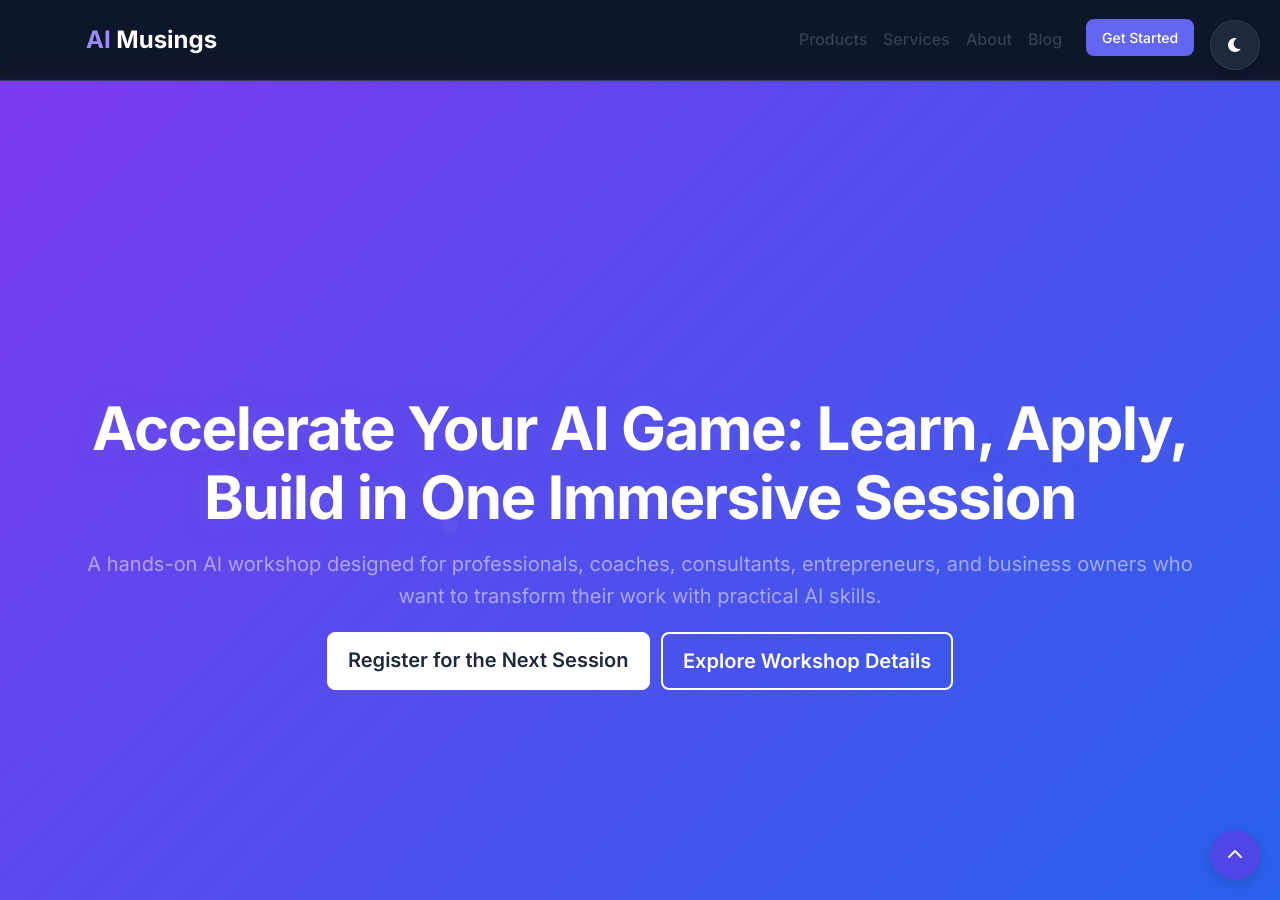
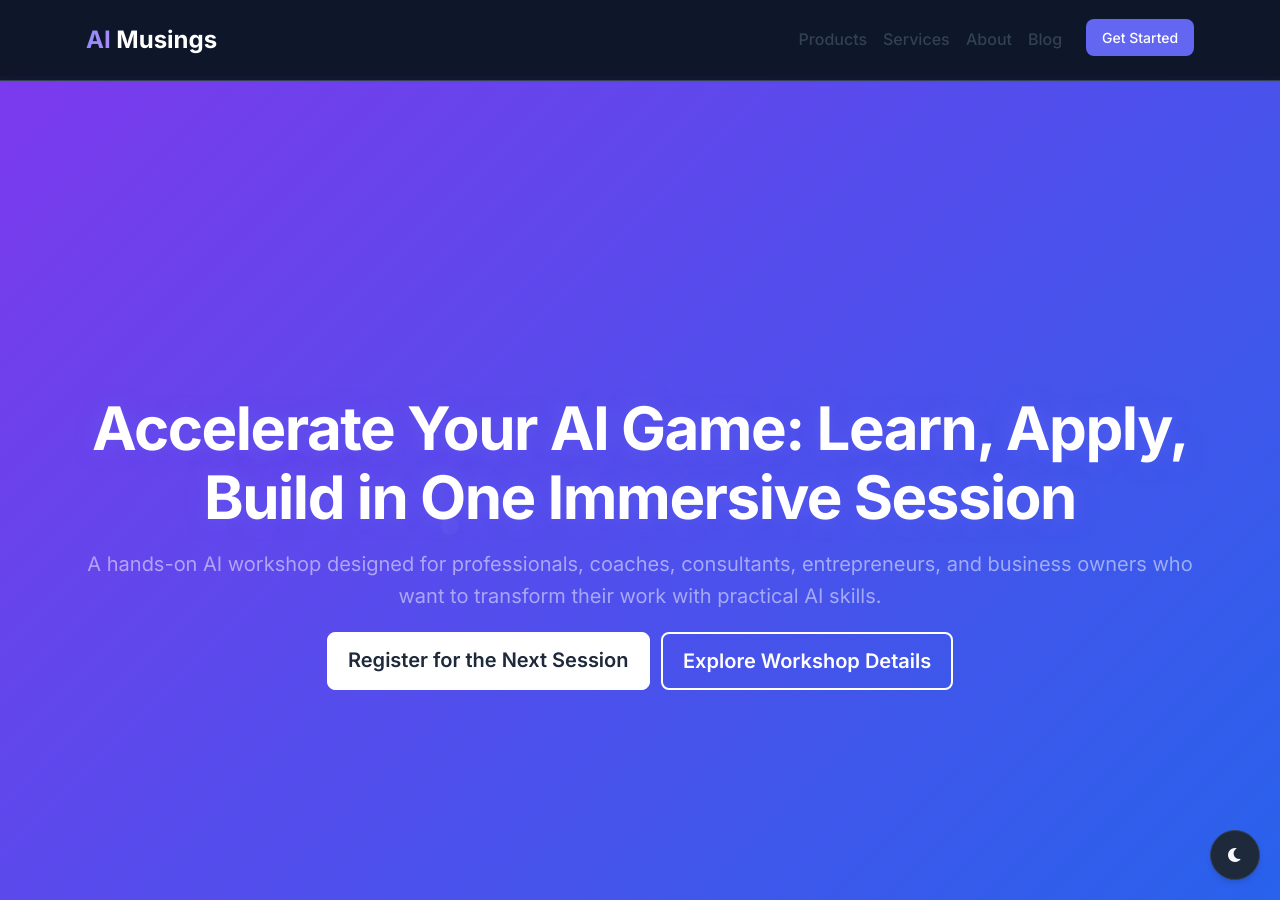
Before and after one commit to pulsarventures/aimusings.site, a Jekyll site: the page built from index.html, in a window 1280 px wide and 900 px high. Built offline with Jekyll 4.4.1, drawn with Linux system fonts in a browser that asks for light colours; the list of posts is cut into pages by our own code.

Commit message:
revert many changes

```diff
--- a/_includes/footer.html
+++ b/_includes/footer.html
@@ -1,9 +1,7 @@
 <footer class="section-dark text-light py-5 mt-5">
     <div class="container">
-        <!-- Main footer content in horizontal layout -->
-        <div class="row g-4">
-            <!-- Company Info -->
-            <div class="col-lg-3 col-md-6" data-animate="fadeUp">
+        <div class="row">
+            <div class="col-lg-4 mb-4" data-animate="fadeUp">
                 <h5 class="mb-3"><span class="text-gradient-primary">AI</span> Musings</h5>
                 <p class="text-light">
                     Accelerate Your AI Game. Hands-on AI workshops designed for professionals, coaches, consultants, entrepreneurs, and business owners who want to transform their work with practical AI skills.
@@ -17,8 +15,7 @@
                 </div>
             </div>
 
-            <!-- Workshops Section -->
-            <div class="col-lg-2 col-md-6" data-animate="fadeUp" data-delay="100">
+            <div class="col-lg-2 mb-4" data-animate="fadeUp" data-delay="100">
                 <h6 class="mb-3">Workshops</h6>
                 <ul class="list-unstyled">
                     <li><a href="#about" class="text-light text-decoration-none">AI Fundamentals</a></li>
@@ -28,8 +25,7 @@
                 </ul>
             </div>
 
-            <!-- Services Section -->
-            <div class="col-lg-2 col-md-6" data-animate="fadeUp" data-delay="200">
+            <div class="col-lg-2 mb-4" data-animate="fadeUp" data-delay="200">
                 <h6 class="mb-3">Services</h6>
                 <ul class="list-unstyled">
                     <li><a href="{{ '/services#workshops' | relative_url }}" class="text-light text-decoration-none">AI Workshops</a></li>
@@ -39,8 +35,7 @@
                 </ul>
             </div>
 
-            <!-- Company Section -->
-            <div class="col-lg-2 col-md-6" data-animate="fadeUp" data-delay="300">
+            <div class="col-lg-2 mb-4" data-animate="fadeUp" data-delay="300">
                 <h6 class="mb-3">Company</h6>
                 <ul class="list-unstyled">
                     <li><a href="{{ '/about' | relative_url }}" class="text-light text-decoration-none">About</a></li>
@@ -50,8 +45,7 @@
                 </ul>
             </div>
 
-            <!-- Connect Section -->
-            <div class="col-lg-3 col-md-6" data-animate="fadeUp" data-delay="400">
+            <div class="col-lg-2 mb-4" data-animate="fadeUp" data-delay="400">
                 <h6 class="mb-3">Connect</h6>
                 <ul class="list-unstyled">
                     <li><a href="{{ '/contact' | relative_url }}" class="text-light text-decoration-none">Contact</a></li>
@@ -68,10 +62,10 @@
                 <p class="text-light mb-0">&copy; {{ 'now' | date: "%Y" }} AI Musings. All rights reserved.</p>
             </div>
             <div class="col-md-6 text-md-end">
-                <div class="d-flex justify-content-md-end gap-3">
-                    <a href="{{ '/privacy' | relative_url }}" class="text-light text-decoration-none">Privacy Policy</a>
+                <p class="text-light mb-0">
+                    <a href="{{ '/privacy' | relative_url }}" class="text-light text-decoration-none me-3">Privacy Policy</a>
                     <a href="{{ '/terms' | relative_url }}" class="text-light text-decoration-none">Terms of Service</a>
-                </div>
+                </p>
             </div>
         </div>
     </div>
--- a/_sass/_theme.scss
+++ b/_sass/_theme.scss
@@ -1,38 +1,64 @@
-// Theme styles - Simple and working
+// Theme styles and color modes - Updated for AI Workshop Series design
 
-// Dark theme (default)
+// Light theme (default) - Updated for modern dark theme
 :root {
+  // Background colors - Dark theme as default
   --bg-primary: #{$neutral-900};
   --bg-secondary: #{$neutral-800};
   --bg-tertiary: #{$neutral-700};
   --bg-accent: #{$indigo-600};
+
+  // Text colors
   --text-primary: #{$neutral-50};
   --text-secondary: #{$neutral-300};
   --text-tertiary: #{$neutral-400};
   --text-on-accent: #{$light-color};
+
+  // Border colors
   --border-primary: #{$neutral-700};
   --border-secondary: #{$neutral-600};
+
+  // Shadow colors
   --shadow-color: rgba(0, 0, 0, 0.3);
   --shadow-color-darker: rgba(0, 0, 0, 0.5);
 }
 
-// Light theme
-[data-theme="light"] {
-  --bg-primary: #{$neutral-50};
-  --bg-secondary: #{$neutral-100};
-  --bg-tertiary: #{$neutral-200};
+// Dark theme (keeping for consistency)
+[data-theme="dark"] {
+  // Background colors
+  --bg-primary: #{$neutral-900};
+  --bg-secondary: #{$neutral-800};
+  --bg-tertiary: #{$neutral-700};
   --bg-accent: #{$indigo-600};
-  --text-primary: #{$neutral-900};
-  --text-secondary: #{$neutral-700};
-  --text-tertiary: #{$neutral-500};
+
+  // Text colors
+  --text-primary: #{$neutral-50};
+  --text-secondary: #{$neutral-300};
+  --text-tertiary: #{$neutral-400};
   --text-on-accent: #{$light-color};
-  --border-primary: #{$neutral-300};
-  --border-secondary: #{$neutral-400};
-  --shadow-color: rgba(0, 0, 0, 0.1);
-  --shadow-color-darker: rgba(0, 0, 0, 0.2);
+
+  // Border colors
+  --border-primary: #{$neutral-700};
+  --border-secondary: #{$neutral-600};
+
+  // Shadow colors
+  --shadow-color: rgba(0, 0, 0, 0.3);
+  --shadow-color-darker: rgba(0, 0, 0, 0.5);
 }
 
-// Navbar
+// Component overrides for dark theme
+.card {
+  background-color: var(--bg-secondary);
+  border-color: var(--border-primary);
+  color: var(--text-primary);
+}
+
+.btn-light {
+  background-color: var(--bg-tertiary);
+  border-color: var(--border-primary);
+  color: var(--text-primary);
+}
+
 .navbar {
   background-color: rgba(15, 23, 42, 0.95) !important;
   backdrop-filter: blur(10px);
@@ -64,10 +90,10 @@
   }
 }
 
-// Theme toggle
+// Theme toggle functionality
 .theme-toggle {
   position: fixed;
-  top: 20px;
+  bottom: 20px;
   right: 20px;
   background-color: var(--bg-secondary);
   color: var(--text-primary);
@@ -89,14 +115,14 @@
   }
 }
 
-// Body theme
+// Theme transition
 body {
   transition: background-color $duration-500 ease, color $duration-500 ease;
   background-color: var(--bg-primary);
   color: var(--text-primary);
 }
 
-// Gradients
+// Brand colors and gradients - Updated for AI Workshop Series
 .bg-gradient-primary {
   background: linear-gradient(135deg, #{$indigo-600} 0%, #{$purple-600} 100%);
 }
@@ -123,7 +149,7 @@
   -webkit-text-fill-color: transparent;
 }
 
-// Section themes
+// Section themes - Updated for AI Workshop Series
 .section-light {
   background-color: var(--bg-secondary);
   color: var(--text-primary);
@@ -144,7 +170,7 @@
   color: var(--text-on-accent);
 }
 
-// Utility classes
+// Additional utility classes for AI Workshop Series design
 .glass-effect {
   background: rgba(255, 255, 255, 0.1);
   backdrop-filter: blur(10px);
@@ -163,20 +189,3 @@
     box-shadow: 0 20px 40px rgba(0, 0, 0, 0.3);
   }
 }
-
-// Back to top button
-#back-to-top {
-  background-color: var(--bg-accent) !important;
-  color: var(--text-on-accent) !important;
-  border: none !important;
-
-  &:hover {
-    background-color: var(--bg-accent) !important;
-    transform: translateY(-2px);
-    box-shadow: 0 6px 20px rgba(0,0,0,0.2);
-  }
-
-  i {
-    color: inherit !important;
-  }
-}
--- a/assets/js/main.js
+++ b/assets/js/main.js
@@ -506,29 +506,20 @@
 // Back to top button
 function initBackToTop() {
     const backToTopBtn = document.createElement('button');
-    backToTopBtn.innerHTML = '<i class="fas fa-chevron-up"></i>';
-    backToTopBtn.className = 'btn btn-primary position-fixed d-flex align-items-center justify-content-center';
-    backToTopBtn.style.cssText = 'bottom: 20px; right: 20px; z-index: 1000; display: none; width: 50px; height: 50px; border-radius: 50%; box-shadow: 0 4px 12px rgba(0,0,0,0.15);';
+    backToTopBtn.innerHTML = '<i class="fas fa-arrow-up"></i>';
+    backToTopBtn.className = 'btn btn-primary position-fixed';
+    backToTopBtn.style.cssText = 'bottom: 20px; right: 20px; z-index: 1000; display: none; width: 50px; height: 50px; border-radius: 50%;';
     backToTopBtn.id = 'back-to-top';
 
     document.body.appendChild(backToTopBtn);
 
-    // Function to check scroll position
-    function checkScrollPosition() {
+    window.addEventListener('scroll', debounce(() => {
         if (window.scrollY > 300) {
-            backToTopBtn.style.display = 'flex';
+            backToTopBtn.style.display = 'block';
         } else {
             backToTopBtn.style.display = 'none';
         }
-    }
-
-    // Check initial position
-    checkScrollPosition();
-
-    // Add scroll listener
-    window.addEventListener('scroll', () => {
-        checkScrollPosition();
-    });
+    }, 100));
 
     backToTopBtn.addEventListener('click', () => {
         window.scrollTo({
@@ -548,14 +539,14 @@
     themeToggleBtn.className = 'theme-toggle';
     themeToggleBtn.innerHTML = '<i class="fas fa-moon"></i>';
     themeToggleBtn.ariaLabel = 'Toggle dark mode';
-    themeToggleBtn.title = 'Toggle theme (Light/Dark)';
     document.body.appendChild(themeToggleBtn);
 
-    // Check for saved theme preference
+    // Check for saved theme preference or respect OS preference
+    const prefersDarkTheme = window.matchMedia && window.matchMedia('(prefers-color-scheme: dark)').matches;
     const savedTheme = localStorage.getItem('theme');
 
     // Apply theme based on preference
-    if (savedTheme === 'dark') {
+    if (savedTheme === 'dark' || (!savedTheme && prefersDarkTheme)) {
         document.documentElement.setAttribute('data-theme', 'dark');
         themeToggleBtn.innerHTML = '<i class="fas fa-sun"></i>';
     }
@@ -573,10 +564,48 @@
             localStorage.setItem('theme', 'dark');
             themeToggleBtn.innerHTML = '<i class="fas fa-sun"></i>';
         }
+
+        // Animation effect for theme change
+        const ripple = document.createElement('div');
+        ripple.className = 'theme-toggle-ripple';
+        document.body.appendChild(ripple);
+
+        // Animate ripple
+        setTimeout(() => {
+            ripple.style.transform = 'scale(150)';
+            ripple.style.opacity = '0';
+
+            // Remove ripple
+            setTimeout(() => {
+                document.body.removeChild(ripple);
+            }, 1000);
+        }, 10);
     });
+
+    // Add ripple style
+    const style = document.createElement('style');
+    style.textContent = `
+        .theme-toggle-ripple {
+            position: fixed;
+            top: 0;
+            left: 0;
+            right: 0;
+            bottom: 0;
+            width: 10px;
+            height: 10px;
+            border-radius: 50%;
+            background-color: var(--bg-primary);
+            transform: scale(0);
+            opacity: 0.5;
+            z-index: 9999;
+            pointer-events: none;
+            transition: transform 1s ease, opacity 1s ease;
+        }
+    `;
+    document.head.appendChild(style);
 }
 
-// Page transitions - Improved for smoother navigation
+// Page transitions
 function initPageTransitions() {
     // Only proceed if the browser supports the History API
     if (!window.history || !window.history.pushState) return;
@@ -600,32 +629,89 @@
 
             e.preventDefault();
 
-            // Add loading state to the clicked link
-            this.style.pointerEvents = 'none';
-            this.style.opacity = '0.7';
+            // Create transition overlay
+            const overlay = document.createElement('div');
+            overlay.className = 'page-transition-overlay';
+            document.body.appendChild(overlay);
 
-            // Smooth fade out
-            document.body.style.opacity = '0.8';
-            document.body.style.transition = 'opacity 0.2s ease-out';
+            // Animation
+            overlay.style.opacity = '0';
+            overlay.style.transform = 'translateY(100%)';
 
-            // Navigate after a brief delay
             setTimeout(() => {
-                window.location.href = href;
-            }, 150);
+                overlay.style.opacity = '1';
+                overlay.style.transform = 'translateY(0)';
+
+                // Navigate after animation completes
+                setTimeout(() => {
+                    window.location.href = href;
+                }, 500);
+            }, 10);
         });
     });
 
-    // Smooth fade in on page load
-    window.addEventListener('load', () => {
-        document.body.style.opacity = '1';
-        document.body.style.transition = 'opacity 0.3s ease-in';
+    // Add overlay style
+    const style = document.createElement('style');
+    style.textContent = `
+        .page-transition-overlay {
+            position: fixed;
+            top: 0;
+            left: 0;
+            width: 100%;
+            height: 100%;
+            background-color: var(--bg-primary);
+            z-index: 9999;
+            transition: opacity 0.5s ease, transform 0.5s ease;
+            pointer-events: none;
+        }
+
+        body.page-transitioning {
+            overflow: hidden;
+        }
+    `;
+    document.head.appendChild(style);
+
+    // Handle back button
+    window.addEventListener('popstate', () => {
+        // Create reverse transition
+        const overlay = document.createElement('div');
+        overlay.className = 'page-transition-overlay';
+        overlay.style.opacity = '1';
+        overlay.style.transform = 'translateY(0)';
+        document.body.appendChild(overlay);
+
+        // Fade out
+        setTimeout(() => {
+            overlay.style.opacity = '0';
+            overlay.style.transform = 'translateY(-100%)';
+
+            // Remove overlay
+            setTimeout(() => {
+                document.body.removeChild(overlay);
+            }, 500);
+        }, 10);
     });
 
-    // Handle browser back/forward buttons
-    window.addEventListener('popstate', () => {
-        document.body.style.opacity = '0.8';
+    // Handle initial page load
+    window.addEventListener('load', () => {
+        // Create initial transition
+        const overlay = document.createElement('div');
+        overlay.className = 'page-transition-overlay';
+        overlay.style.opacity = '1';
+        overlay.style.transform = 'translateY(0)';
+        document.body.appendChild(overlay);
+
+        // Fade out
         setTimeout(() => {
-            window.location.reload();
-        }, 100);
+            overlay.style.opacity = '0';
+            overlay.style.transform = 'translateY(-100%)';
+
+            // Remove overlay
+            setTimeout(() => {
+                if (document.body.contains(overlay)) {
+                    document.body.removeChild(overlay);
+                }
+            }, 500);
+        }, 300);
     });
 }
--- a/index.html
+++ b/index.html
@@ -38,8 +38,8 @@
                         <div class="mb-4">
                             <i class="fas fa-graduation-cap fa-3x text-gradient-primary"></i>
                         </div>
-                        <h3 class="h4 mb-3">Learn</h3>
-                        <p class="mb-0">Master AI fundamentals and navigate the rapidly evolving technology landscape with confidence. Understand how large language models work and when to apply different AI tools for maximum impact.</p>
+                        <h3 class="h4 mb-3 text-white">Learn</h3>
+                        <p class="text-white-50 mb-0">Master AI fundamentals and navigate the rapidly evolving technology landscape with confidence. Understand how large language models work and when to apply different AI tools for maximum impact.</p>
                     </div>
                 </div>
             </div>
@@ -49,8 +49,8 @@
                         <div class="mb-4">
                             <i class="fas fa-cogs fa-3x text-gradient-primary"></i>
                         </div>
-                        <h3 class="h4 mb-3">Apply</h3>
-                        <p class="mb-0">Build and automate powerful workflows with AI Agents that can transform your productivity. Create systems that work while you sleep and multiply your capabilities without adding staff.</p>
+                        <h3 class="h4 mb-3 text-white">Apply</h3>
+                        <p class="text-white-50 mb-0">Build and automate powerful workflows with AI Agents that can transform your productivity. Create systems that work while you sleep and multiply your capabilities without adding staff.</p>
                     </div>
                 </div>
             </div>
@@ -60,21 +60,21 @@
                         <div class="mb-4">
                             <i class="fas fa-hammer fa-3x text-gradient-primary"></i>
                         </div>
-                        <h3 class="h4 mb-3">Build</h3>
-                        <p class="mb-0">Turn your ideas into real working prototypes using top AI tools. Leave with functioning solutions you created yourself, not just theoretical knowledge.</p>
+                        <h3 class="h4 mb-3 text-white">Build</h3>
+                        <p class="text-white-50 mb-0">Turn your ideas into real working prototypes using top AI tools. Leave with functioning solutions you created yourself, not just theoretical knowledge.</p>
                     </div>
                 </div>
             </div>
         </div>
         <div class="row mt-5">
             <div class="col-lg-8 mx-auto text-center">
-                <p class="lead mb-4" data-animate="fadeUp">
+                <p class="lead text-white-50 mb-4" data-animate="fadeUp">
                     Get hands-on experience with industry-leading tools like ChatGPT, Claude, Lovable, Replit, Cursor, MindStudio, n8n, Langflow, Perplexity, Gamma, and NotebookLM. Our workshops balance instruction with practical application, ensuring you can implement what you learn immediately.
                 </p>
                 <div class="d-flex align-items-center justify-content-center gap-3">
                     <i class="fas fa-check-circle fa-2x text-success"></i>
-                    <span class="fw-semibold">All skill levels welcome</span>
-                    <span>— We design our workshops to be valuable whether you're just starting with AI or looking to refine your existing skills.</span>
+                    <span class="text-white fw-semibold">All skill levels welcome</span>
+                    <span class="text-white-50">— We design our workshops to be valuable whether you're just starting with AI or looking to refine your existing skills.</span>
                 </div>
             </div>
         </div>
@@ -97,11 +97,11 @@
                             <div class="rounded-circle bg-gradient-primary d-inline-flex align-items-center justify-content-center mb-3" style="width: 80px; height: 80px;">
                                 <i class="fas fa-user-tie fa-2x text-white"></i>
                             </div>
-                            <h3 class="h4 mb-2">Swati Jain</h3>
+                            <h3 class="h4 mb-2 text-white">Swati Jain</h3>
                             <p class="text-gradient-primary fw-semibold mb-3">AI Transformation Leader</p>
                         </div>
-                        <p class="mb-3">With over 20 years in digital product innovation, Swati guides organizations through AI integration strategies that deliver real business outcomes. She's advised Fortune 500 companies and startups alike on implementing AI solutions that solve genuine problems.</p>
-                        <blockquote class="fst-italic">"My goal is to demystify AI and help you find practical applications that create immediate value in your work."</blockquote>
+                        <p class="text-white-50 mb-3">With over 20 years in digital product innovation, Swati guides organizations through AI integration strategies that deliver real business outcomes. She's advised Fortune 500 companies and startups alike on implementing AI solutions that solve genuine problems.</p>
+                        <blockquote class="text-white-50 fst-italic">"My goal is to demystify AI and help you find practical applications that create immediate value in your work."</blockquote>
                     </div>
                 </div>
             </div>
@@ -112,11 +112,11 @@
                             <div class="rounded-circle bg-gradient-secondary d-inline-flex align-items-center justify-content-center mb-3" style="width: 80px; height: 80px;">
                                 <i class="fas fa-user-graduate fa-2x text-white"></i>
                             </div>
-                            <h3 class="h4 mb-2">Sree Pradhip</h3>
+                            <h3 class="h4 mb-2 text-white">Sree Pradhip</h3>
                             <p class="text-gradient-secondary fw-semibold mb-3">Fractional CTO & Product Builder</p>
                         </div>
-                        <p class="mb-3">Former Amazon leader and Venture Studio Founder, Sree brings hands-on experience building B2B and B2C products at scale. He specializes in translating complex technical concepts into actionable strategies for non-technical professionals.</p>
-                        <blockquote class="fst-italic">"I'm passionate about showing people how to build working AI solutions without needing a computer science degree."</blockquote>
+                        <p class="text-white-50 mb-3">Former Amazon leader and Venture Studio Founder, Sree brings hands-on experience building B2B and B2C products at scale. He specializes in translating complex technical concepts into actionable strategies for non-technical professionals.</p>
+                        <blockquote class="text-white-50 fst-italic">"I'm passionate about showing people how to build working AI solutions without needing a computer science degree."</blockquote>
                     </div>
                 </div>
             </div>
```
